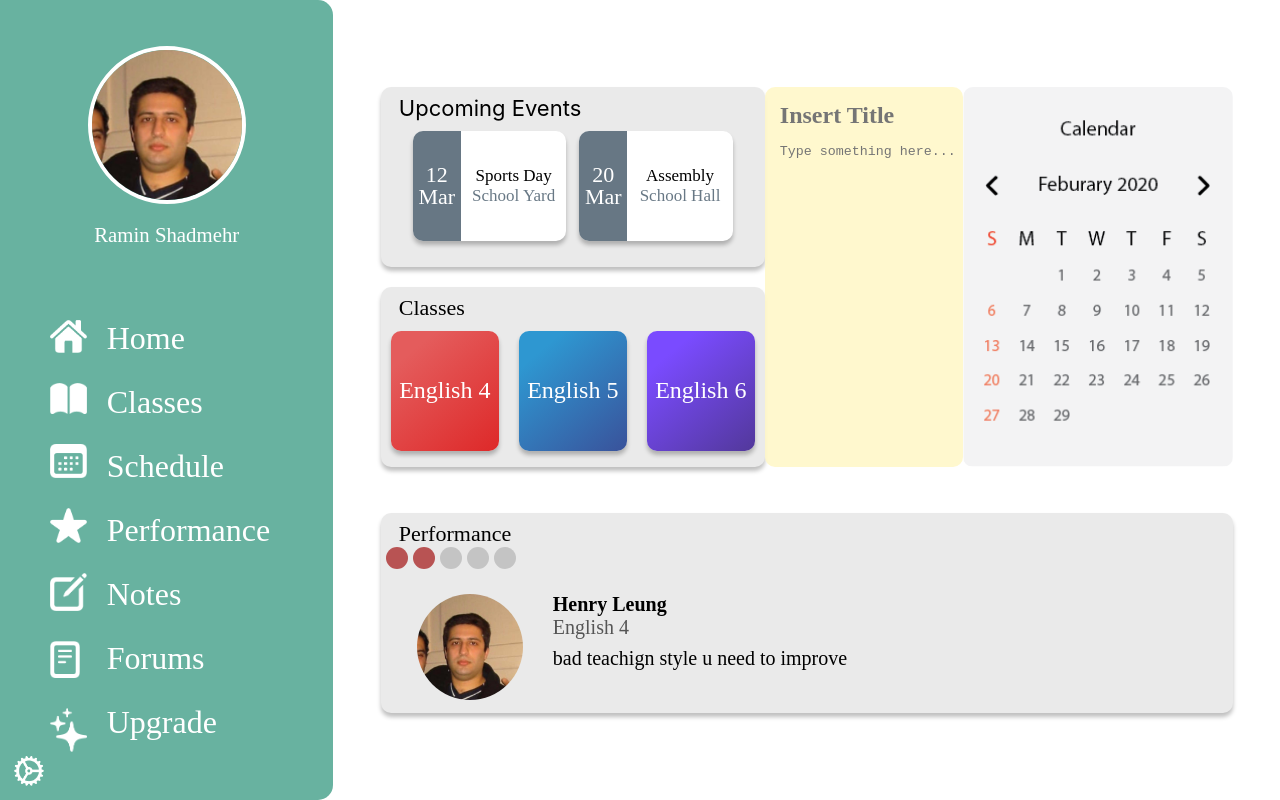
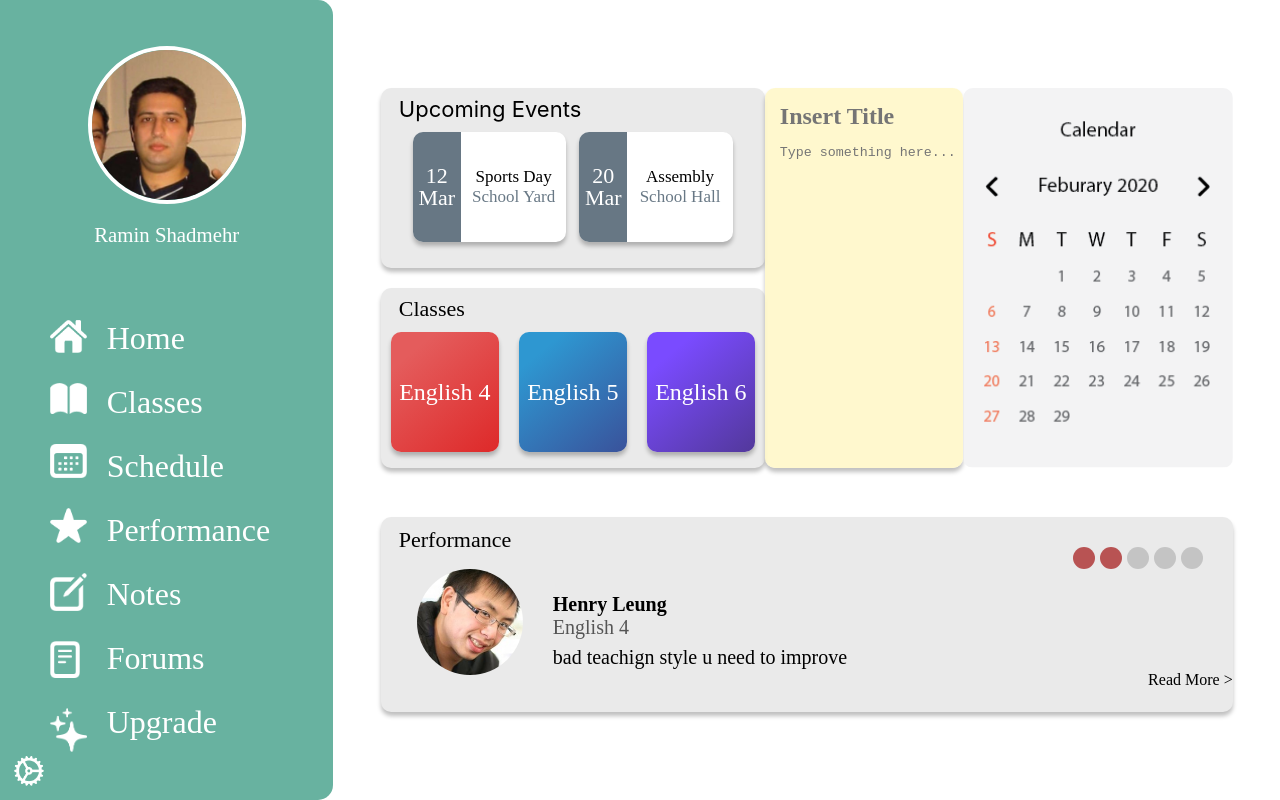
Before and after one commit to eliastayag/blueteal, a React (Create React App) app: page / in a window 1280 px wide. Built offline with nearby package versions, Linux system fonts and the light colour scheme; a web font is replaced by a local one.

Commit message:
performance page fixed + added henry + shadow to notes

```diff
--- a/src/pages/Performance/Performance.js
+++ b/src/pages/Performance/Performance.js
@@ -19,10 +19,11 @@ function Performance() {
       <Button title="English 6" style={{borderRadius: '10px', color:"black",border: '2px solid #6A6A6A',background:'white'}}/>
       </div>
 
-
+      <div className="performancePanel">
       <PerformanceTab/>
       <PerformanceTab/>
       <PerformanceTab/>
+      </div>
     </div>
 
   );
--- a/src/pages/Performance/Performance.scss
+++ b/src/pages/Performance/Performance.scss
@@ -1,11 +1,28 @@
 .PerformanceButs{
     display: flex;
     margin-top: 40px;
-    margin-bottom: 40px;
+    margin-bottom: 30px;
+    justify-content: space-evenly;
+    // background-color: pink;
+    width: 50%;
 }
 .PerformancePage{
     display: flex;
     flex-direction: column;
     align-items: center;
-    margin-top: 50px;
+    margin-top: 150px;
+    // background-color: lightsteelblue;
+    width: 90%;
+    height: 100%;
 }
+
+.performancePanel {
+    display: flex;
+    flex-direction: column;
+    width: 100%;
+    // background-color: yellow;
+}
+
+.performancePanel > * {
+    margin-bottom: 10px;
+}
--- a/src/pages/comps/Notes/Notes.scss
+++ b/src/pages/comps/Notes/Notes.scss
@@ -28,6 +28,7 @@
     height:317.5px;
     border-radius: 10px;
     font-size: 22px;
+    box-shadow: 0px 4px 4px rgba(0, 0, 0, 0.25);
 }
 .notes-text {
     padding: 15px;
--- a/src/pages/comps/PerformanceTab/PerformanceTab.js
+++ b/src/pages/comps/PerformanceTab/PerformanceTab.js
@@ -7,6 +7,7 @@ import Header from '../Header/Header'
 function PerformanceTab(){
     return(
         <div className='performanceTab'>
+            <div className="performanceTop">
             <p className="performanceHeader">Performance</p>
             <div className="performanceDotDiv">
                 <div className="performanceDot Dot1"></div>
@@ -15,14 +16,16 @@ function PerformanceTab(){
                 <div className="performanceDotE Dot1"></div>
                 <div className="performanceDotE Dot1"></div>
             </div>
+            </div>
 
 
             <div className="performanceTab-content">
-                <img  className="performancePic" src={require('../../../imgs/ramin.png')}/>
+                <img  className="performancePic" src={require('../../../imgs/henry.jpg')}/>
                 <div className="performanceTab-sub">
                     <p className="pTab-1">Henry Leung</p>
                     <p style={{color: '#555555', fontSize:'20px'}}>English 4</p>
                     <p className="pTab-3">bad teachign style u need to improve</p>
+                    <p className="readMore"> Read More ></p>
                 </div>
 
 
--- a/src/pages/comps/PerformanceTab/PerformanceTab.scss
+++ b/src/pages/comps/PerformanceTab/PerformanceTab.scss
@@ -1,22 +1,23 @@
 @import '../../../styles/ThemeStyles.scss';
-
 
 .performanceTab{
     background-color: #EAEAEA;
     box-shadow: 0px 4px 4px rgba(0, 0, 0, 0.25);
     border-radius: 10px;
-    width: 69vw;
-    height: 200px;
+    width: 100%;
+    height: 100%;
     font-family: $niramit;
+    display: flex;
+    flex-direction: column;
     // padding: 10px;
 }
 
 .performanceHeader {
     font-size: normal;
-    padding-top: 8px;
+    // padding-top: 8px;
     padding-left: 18px;
     font-size: 22px;
-
+    // background-color: lightyellow;
 }
 
 .performancePic{
@@ -24,19 +25,26 @@
     width:106px;
     height:106px;
     // margin-left:10px;
-    margin-top: 25px;
+    // margin-top: 25px;
     margin-left: 36px;
-
 }
 
 .performanceTab-content {
     display: flex;
     flex-direction: row;
+    align-content: center;
+    // justify-content: center;
+    // margin-top: -20px;
+    line-height: 17pt;
+    // background-color: pink;
+    width: 100%;
 }
 .performanceTab-sub{
     display: flex;
     flex-direction: column;
     padding-left: 30px;
+    // background-color: lightsalmon;
+    width: 80%;
 }
 
 .pTab-1{
@@ -69,4 +77,21 @@ margin-left: 5px;
 
 .performanceDotDiv{
     display: flex;
+    // background-color: lightblue;
+    padding-top: 20px;
+    // padding-right: 20px;
+    justify-content: flex-end;
 }
+
+.readMore {
+    display: flex;
+    justify-content: flex-end;
+    padding-bottom: 20px;
+}
+
+.performanceTop {
+    display: flex;
+    justify-content: space-between;
+    padding-top: 10px;
+    padding-right: 30px;
+}
```
Also changed, not shown: src/imgs/henry.jpg (added).
